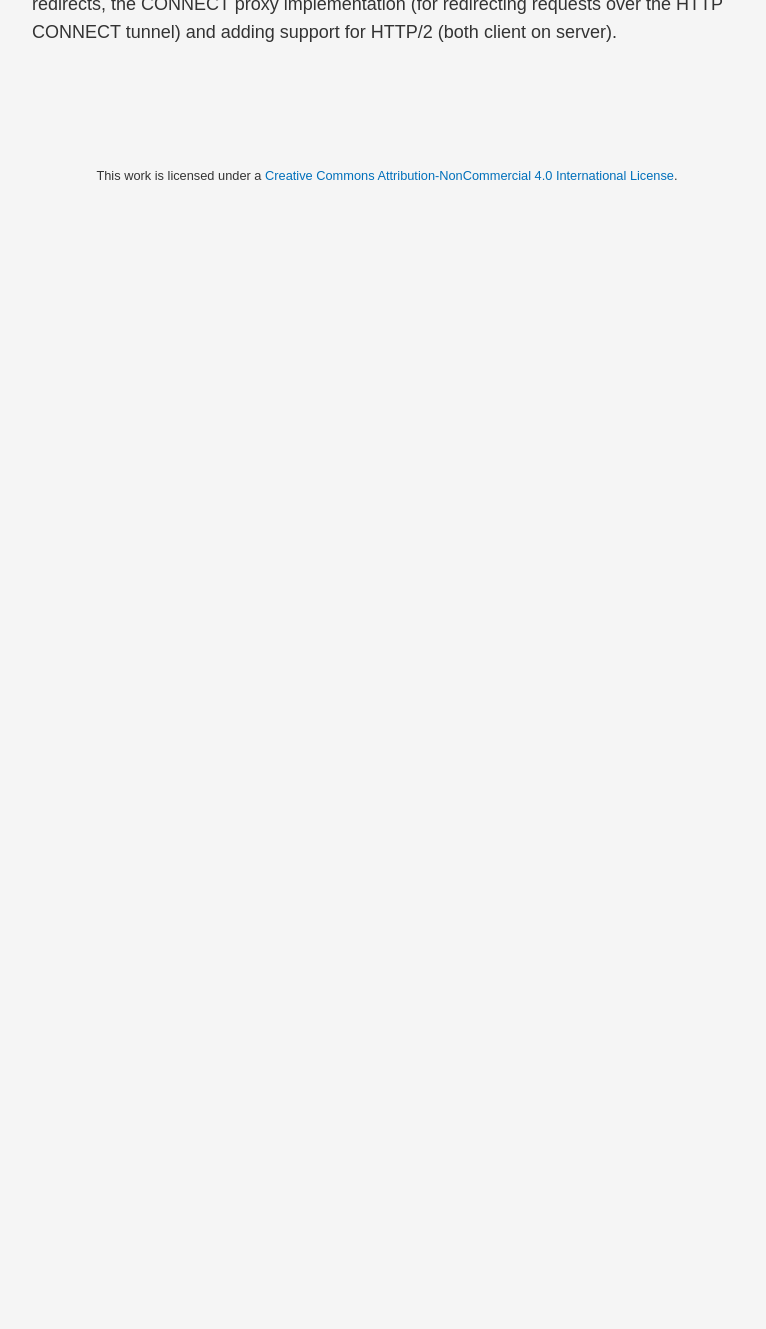
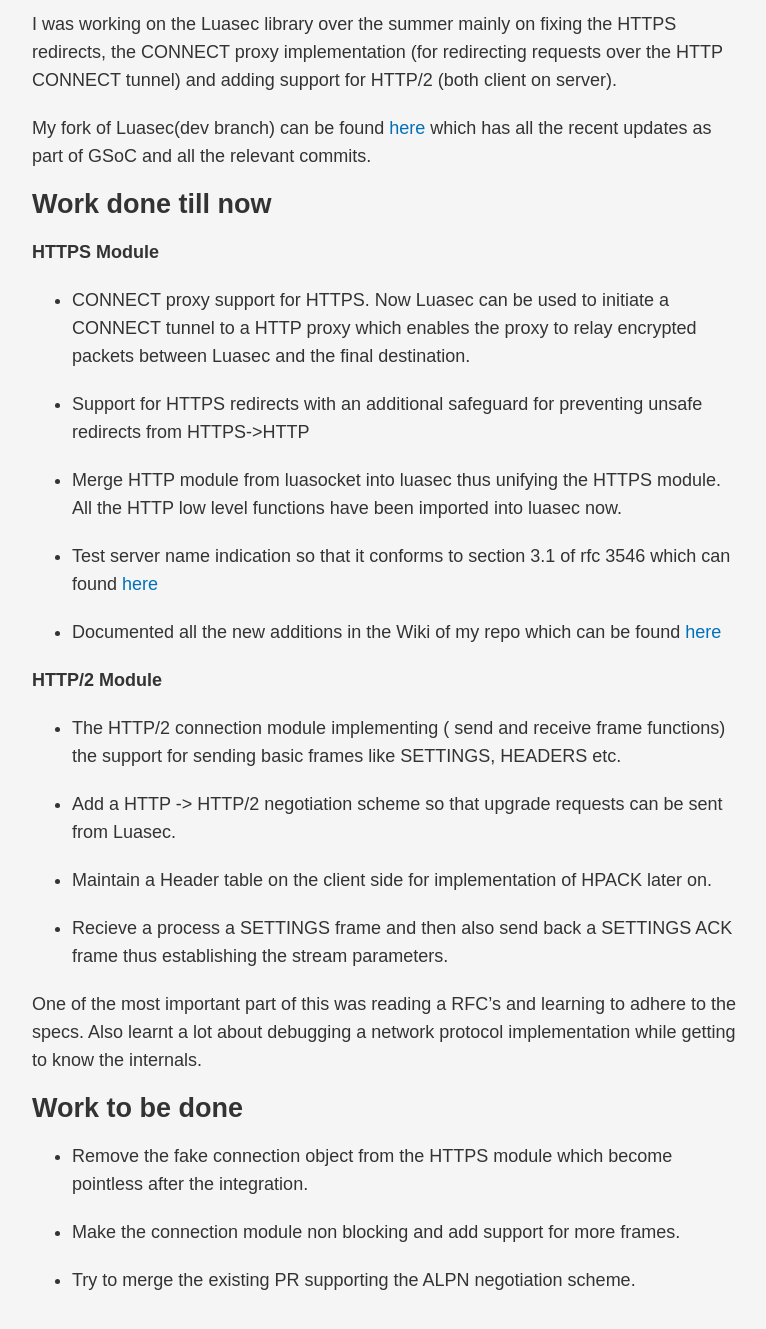
Before and after one commit to rnikhil275/rnikhil275.github.io, a Jekyll site: the page built from _posts/2017-08-23-luasec-https-library.md, in a window 1280 px wide and 1400 px high, scrolled down 270 px. Shown: the top 1329 px of the window, without its empty margins (253-1019 px from the left). Built offline with Jekyll 4.4.1, drawn with Linux system fonts in a browser that asks for light colours; some web fonts are replaced; before the commit the page ends 900 px from its top, so only the background shows below that; some of the changed text lies outside the part shown.

Commit message:
add luasec gsoc post

```diff
--- a/_posts/2017-08-23-luasec-https-library.md
+++ b/_posts/2017-08-23-luasec-https-library.md
@@ -4,5 +4,47 @@
 comments: True
 ---
 
+<strong>This page shall be continuously updated till August 29th.
+</strong>
 
 I was working on the Luasec library over the summer mainly on fixing the HTTPS redirects, the CONNECT proxy implementation (for redirecting requests over the HTTP CONNECT tunnel) and adding support for HTTP/2 (both client on server).
+
+My fork of Luasec(dev branch) can be found <a href="https://github.com/whoami-nr/luasec/tree/dev">here</a> which has all the recent updates as part of GSoC and all the relevant commits.
+
+# Work done till now
+
+<strong>HTTPS Module</strong>
+
+- CONNECT proxy support for HTTPS. Now Luasec can be used to initiate a CONNECT tunnel to a HTTP
+proxy which enables the proxy to relay encrypted packets between Luasec and the final destination.
+
+
+- Support for HTTPS redirects with an additional safeguard for preventing unsafe redirects from HTTPS->HTTP
+
+- Merge HTTP module from luasocket into luasec thus unifying the HTTPS module. All the HTTP low level functions have been imported into luasec now.
+
+- Test server name indication so that it conforms to section 3.1 of rfc 3546 which can found <a href="https://www.ietf.org/rfc/rfc3546.txt">here</a>
+
+- Documented all the new additions in the Wiki of my repo which can be found <a href="https://github.com/whoami-nr/luasec/wiki">here</a>
+
+<strong>HTTP/2 Module</strong>
+
+- The HTTP/2 connection module implementing ( send and receive frame functions) the support for sending basic frames like SETTINGS, HEADERS etc.
+
+- Add a HTTP -> HTTP/2 negotiation scheme so that upgrade requests can be sent from Luasec.
+
+- Maintain a Header table on the client side for implementation of HPACK later on.
+
+- Recieve a process a SETTINGS frame and then also send back a SETTINGS ACK frame thus establishing the stream parameters.
+
+
+One of the most important part of this was reading a RFC's and learning to adhere to the specs. Also learnt a lot about debugging a network protocol implementation while getting to know the internals.
+
+
+# Work to be done
+
+- Remove the fake connection object from the HTTPS module which become pointless after the integration.
+
+- Make the connection module non blocking and add support for more frames.
+
+- Try to merge the existing PR supporting the ALPN negotiation scheme.
```
Also changed, not shown: _posts/2017-01-01-a.md (renamed from _posts/a.md).
